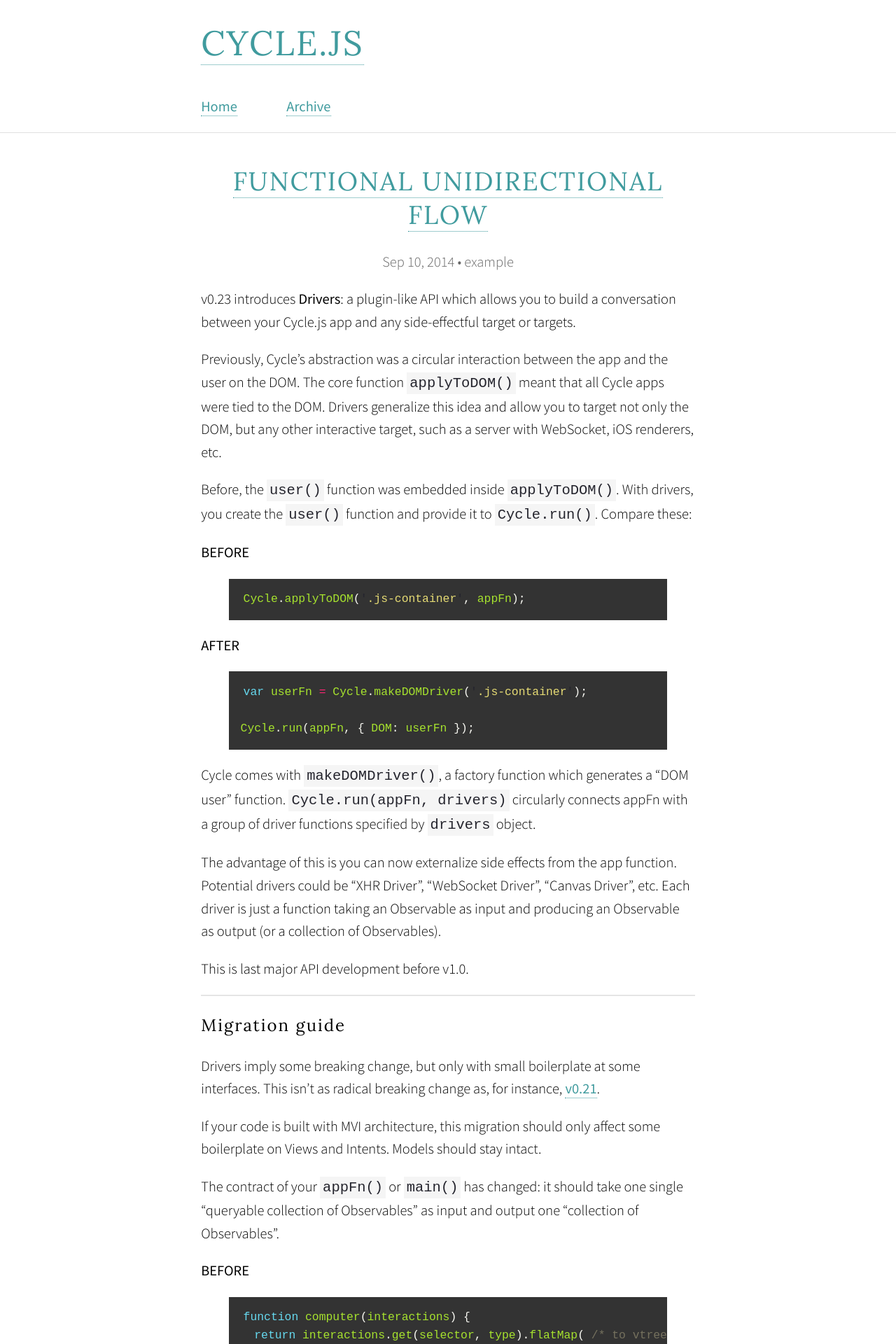
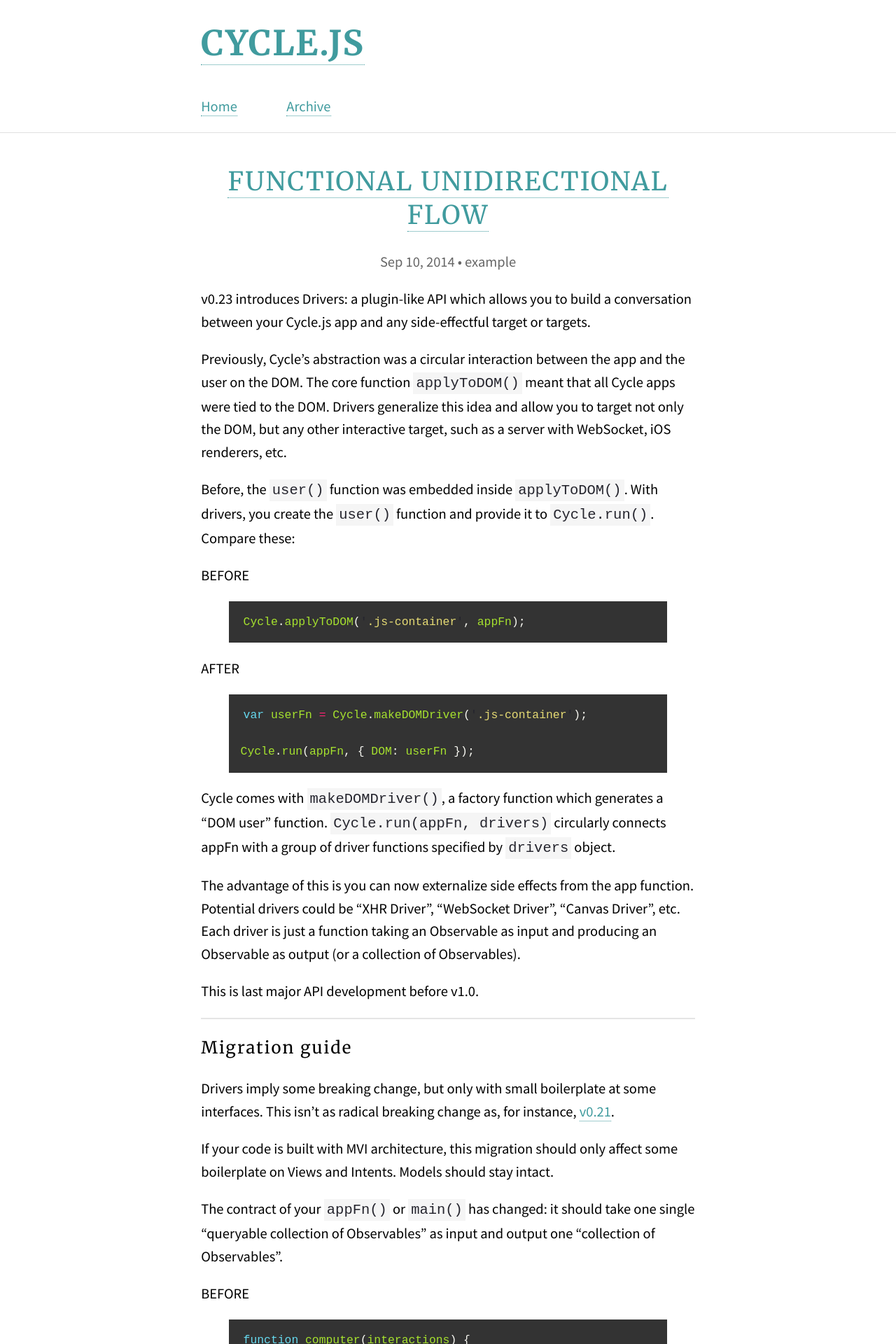
Before and after one commit to cyclejs/old-website, a Jekyll site: the page built from index.html, in a window 1280 px wide. Shown: the top 1920 px of the page at 70% size. Built offline with Jekyll 4.4.1, drawn with Linux system fonts in a browser that asks for light colours; nearby versions of some CDN libraries.

Commit message:
Improve typography, use Merriweather font instead of Lora

```diff
--- a/_layouts/blank.html
+++ b/_layouts/blank.html
@@ -9,7 +9,7 @@
     <link rel="canonical" href="{{ page.url | prepend: site.baseurl | prepend: site.url}}">
     <link href="{{ "/main.css" | prepend: site.baseurl }}" rel="stylesheet" type="text/css">
     <link href='//fonts.googleapis.com/css?family=Source+Sans+Pro:200,300,400,600,700,200italic,300italic,400italic,600italic,700italic' rel='stylesheet' type='text/css'>
-    <link href='//fonts.googleapis.com/css?family=Lora:400,700' rel='stylesheet' type='text/css'>
+    <link href='//fonts.googleapis.com/css?family=Merriweather:400,700' rel='stylesheet' type='text/css'>
     <link href='//maxcdn.bootstrapcdn.com/font-awesome/4.2.0/css/font-awesome.min.css' rel='stylesheet' type='text/css'>
   </head>
   <body>
--- a/_sass/basic.sass
+++ b/_sass/basic.sass
@@ -1,6 +1,6 @@
 body
     font-family: "Source Sans Pro", "Calibri", "Helvetica", sans-serif
-    font-weight: 300
+    font-weight: 400
     font-size: 1.4em
     font-size: calc(.6vw + .8em)
     line-height: 1.6
@@ -15,7 +15,6 @@
 
 a
     $anchor: $teal
-    font-weight: 400
     color: $anchor
     text-decoration: inherit
     transition: color .2s ease-out
--- a/main.sass
+++ b/main.sass
@@ -21,7 +21,7 @@
     font-weight: bold
 
 h1, h2, h3, h4, h5, h6
-    font-family: "Lora", serif
+    font-family: "Merriweather", serif
     letter-spacing: 2px
     header &
         text-transform: uppercase
```
